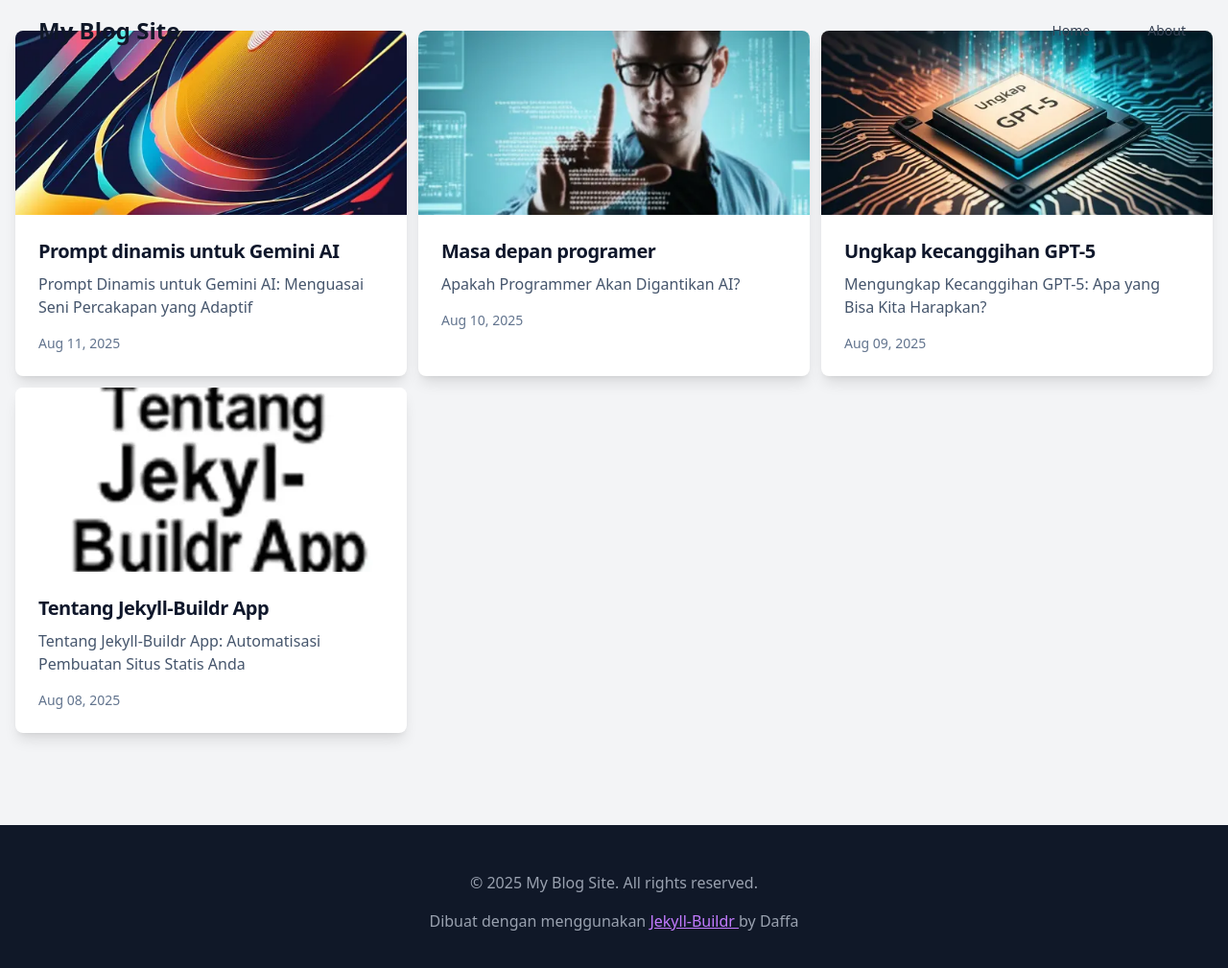
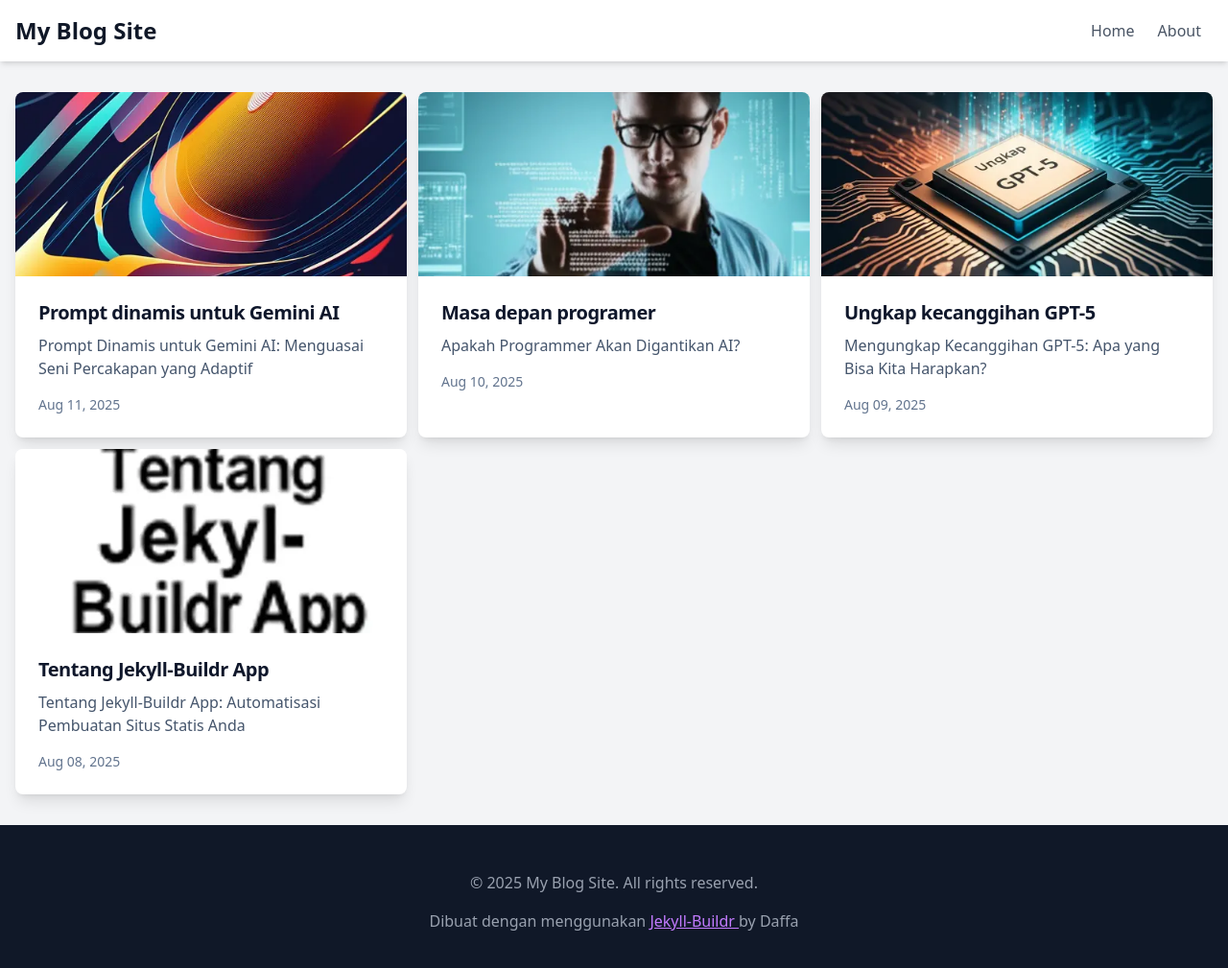
Before and after one commit to daffadevhosting/blog, a Jekyll site: the page built from index.html, in a window 1280 px wide and 1020 px high. Shown: the top 1009 px of the window at 96% size. Built offline with Jekyll 4.4.1, drawn with Linux system fonts in a browser that asks for light colours.

Commit message:
buildr: update header.html

```diff
--- a/_includes/header.html
+++ b/_includes/header.html
@@ -1,44 +1,13 @@
-<nav class="fixed top-0 w-full z-50 glass-effect" x-data="{ isOpen: false }">
-        <div class="max-w-7xl mx-auto px-4 sm:px-6 lg:px-8">
-            <div class="flex justify-between items-center h-16">
-                <div class="flex items-center">
-                    <a href="{{ '/' | relative_url }}" class="text-2xl font-bold gradient-text">
-                        <i class="fas fa-feather-alt mr-2"></i>{{ site.title | escape }}
-                    </a>
-                </div>
+<header class="bg-white dark:bg-gray-800 shadow-md py-4">
+  <div class="container mx-auto px-4 flex justify-between items-center">
+    <a class="text-2xl font-bold text-gray-900 dark:text-white" href="{{ '/' | relative_url }}">{{ site.title | escape }}</a>
 
-                <div class="hidden md:block">
-                    <div class="ml-10 flex items-baseline space-x-8">
-                    {%- for item in site.data.navigation -%}
-                        <a href="{{ item.url | relative_url }}"
-                           class="text-gray-700 dark:text-gray-100 hover:text-purple-600 px-3 py-2 rounded-md text-sm font-medium transition-colors duration-300">
-                            <i class="fas {{ item.icon }} mr-1"></i>{{ item.title }}
-                        </a>
-                    {%- endfor -%}
-                    </div>
-                </div>
-
-                <div class="md:hidden">
-                    <button @click="isOpen = !isOpen"
-                            class="text-gray-700 hover:text-purple-600 p-2 rounded-md">
-                        <i class="fas fa-bars text-xl"></i>
-                    </button>
-                </div>
-            </div>
-        </div>
-
-        <div x-show="isOpen"
-             x-transition:enter="transition ease-out duration-100"
-             x-transition:enter-start="transform opacity-0 scale-95"
-             x-transition:enter-end="transform opacity-100 scale-100"
-             class="md:hidden">
-            <div class="px-2 pt-2 pb-3 space-y-1">
+    <nav class="site-nav">
+      <div class="hidden md:block">
         {%- for item in site.data.navigation -%}
-                <a href="{{ item.url | relative_url }}"
-                   class="text-gray-700 dark:text-gray-100 hover:text-purple-600 block px-3 py-2 rounded-md text-base font-medium">
-                    <i class="fas {{ item.icon }} mr-2"></i>{{ item.title }}
-                </a>
+          <a class="text-gray-600 dark:text-gray-300 hover:text-gray-900 dark:hover:text-white px-3 py-2 rounded-md font-medium" href="{{ item.url | relative_url }}">{{ item.title }}</a>
         {%- endfor -%}
-            </div>
-        </div>
-    </nav>
+      </div>
+      </nav>
+  </div>
+</header>
```
